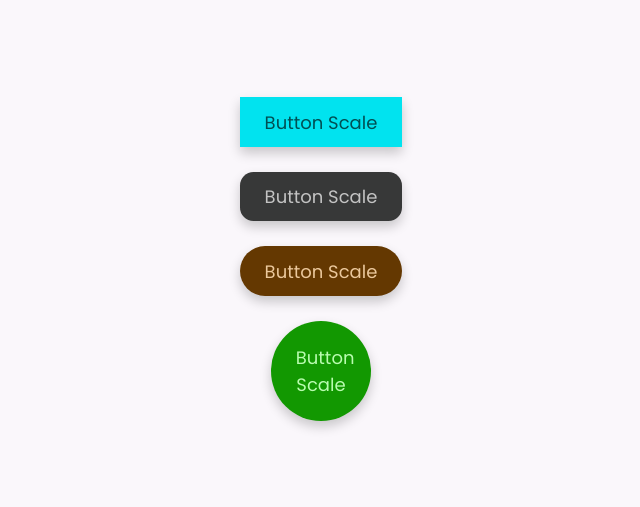
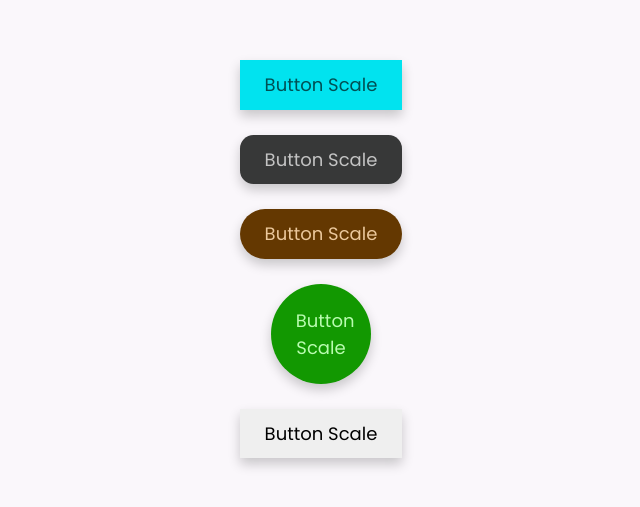
Before and after one commit to Aarigan/CFBL2-AMS-animButtonScale, a plain HTML site: page index.html in a window 1280 px wide. Shown: the part 141-648 px from the top of the page, without its empty margins (319-959 px from the left). Drawn offline with Linux system fonts and the light colour scheme.

Commit message:
Update index.html

```diff
--- a/index.html
+++ b/index.html
@@ -16,6 +16,7 @@
     <button class="button2">Button Scale</button>
     <button class="button3">Button Scale</button>
     <button class="button4">Button Scale</button>
+    <button class="button5">Button Scale</button>
   </div>
 
 </body>
```
